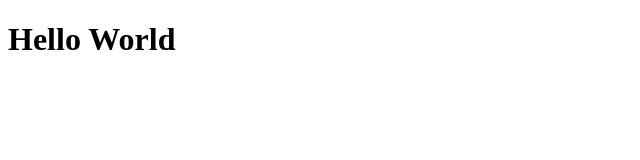
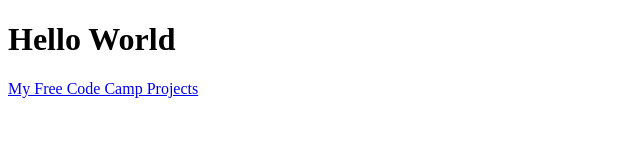
Before and after one commit to kdevita/kdevita.github.io, a plain HTML site: page index.html in a window 1280 px wide. Shown: the whole page, without its empty margins (0-640 px from the left). Drawn offline with Linux system fonts and the light colour scheme.

Commit message:
Added Link

```diff
--- a/index.html
+++ b/index.html
@@ -5,5 +5,6 @@
   </head>
   <body>
     <h1>Hello World</h1>
+    <a href="./freecodecamp">My Free Code Camp Projects</a>
   </body>
 </html>
```
